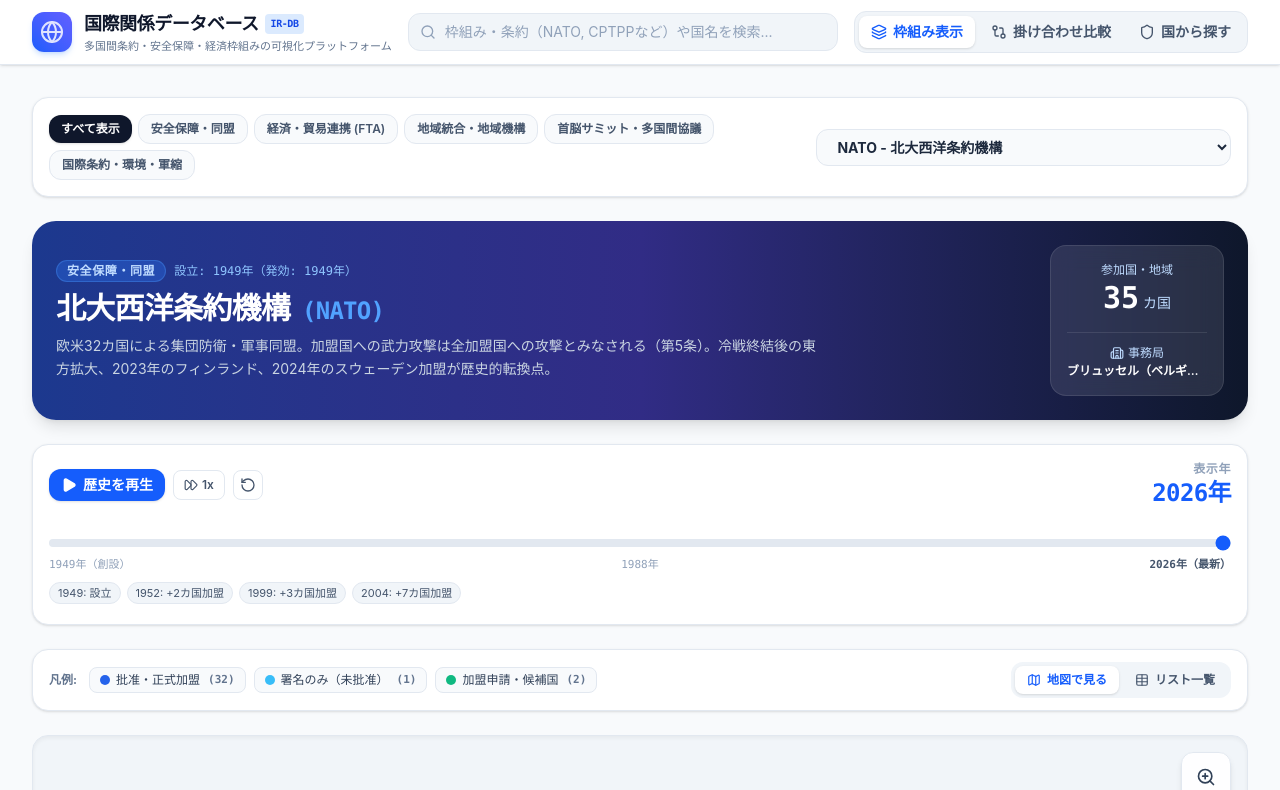
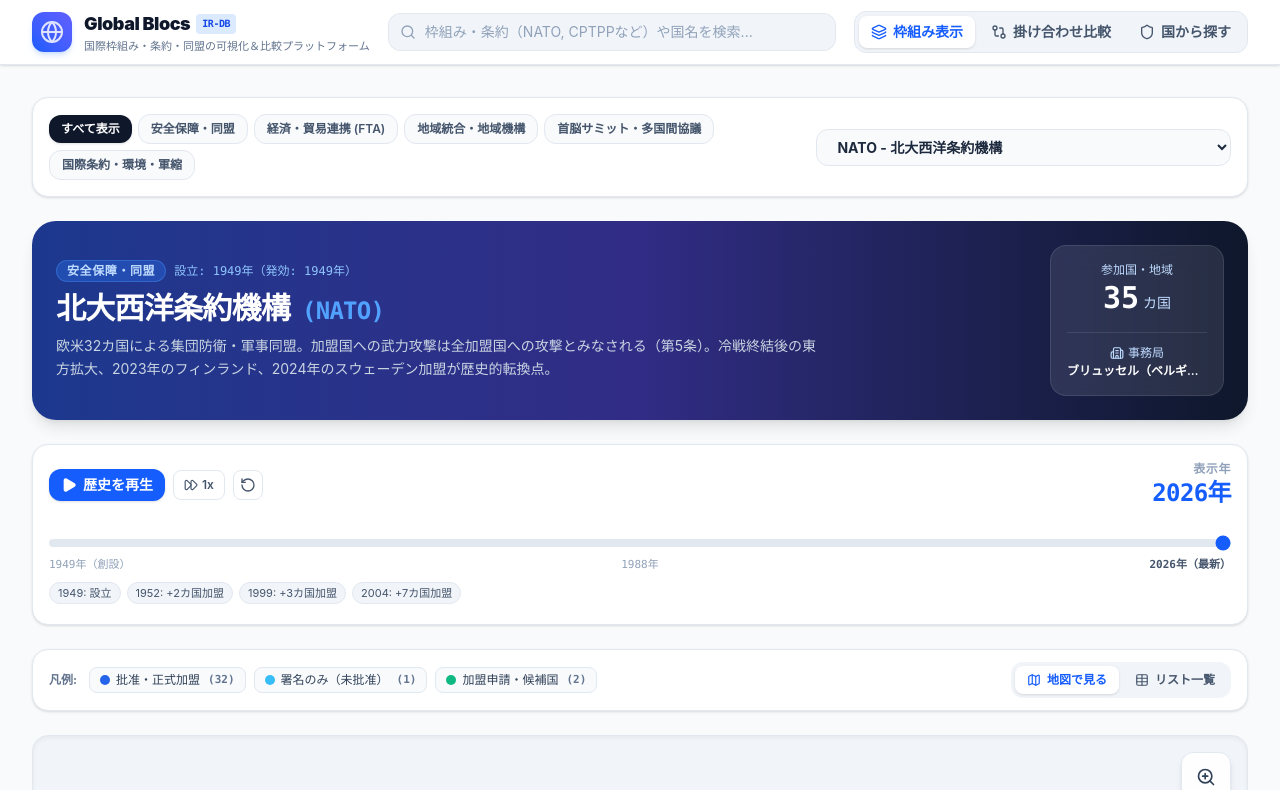
Before and after one commit to m03k0103/world-blocs, a React (Vite) app: page / in a window 1280 px wide. Shown: the top 790 px of the page. Built offline with nearby package versions, Linux system fonts and the light colour scheme.

Commit message:
chore: rename project and repository name to global-blocs

```diff
--- a/index.html
+++ b/index.html
@@ -3,7 +3,7 @@
   <head>
     <meta charset="UTF-8" />
     <meta name="viewport" content="width=device-width, initial-scale=1.0" />
-    <title>国際関係データベース (IR-DB) | 国際機関・条約の可視化＆比較プラットフォーム</title>
+    <title>Global Blocs | 国際関係・同盟・条約データベース</title>
     <meta name="description" content="G7, NATO, EU, AUKUS, CPTPP, RCEP, パリ協定などの国際的枠組み・条約の加盟国・締結国を地図とタイムラインでインタラクティブに可視化・比較探索できるWebツール" />
   </head>
   <body>
--- a/package.json
+++ b/package.json
@@ -1,5 +1,5 @@
 {
-  "name": "world",
+  "name": "global-blocs",
   "private": true,
   "version": "0.0.0",
   "type": "module",
--- a/src/components/Navbar.tsx
+++ b/src/components/Navbar.tsx
@@ -53,13 +53,13 @@
             </div>
             <div>
               <h1 className="text-base sm:text-lg font-black tracking-tight text-slate-900 dark:text-white flex items-center gap-1.5">
-                国際関係データベース
+                Global Blocs
                 <span className="text-[10px] font-mono px-1.5 py-0.5 rounded bg-blue-100 dark:bg-blue-900/60 text-blue-700 dark:text-blue-300 font-semibold">
                   IR-DB
                 </span>
               </h1>
               <p className="text-[11px] text-slate-500 dark:text-slate-400 hidden sm:block">
-                多国間条約・安全保障・経済枠組みの可視化プラットフォーム
+                国際枠組み・条約・同盟の可視化＆比較プラットフォーム
               </p>
             </div>
           </div>
```
Also changed, not shown: 5 other files (tests, documents, lock files or other folders).
